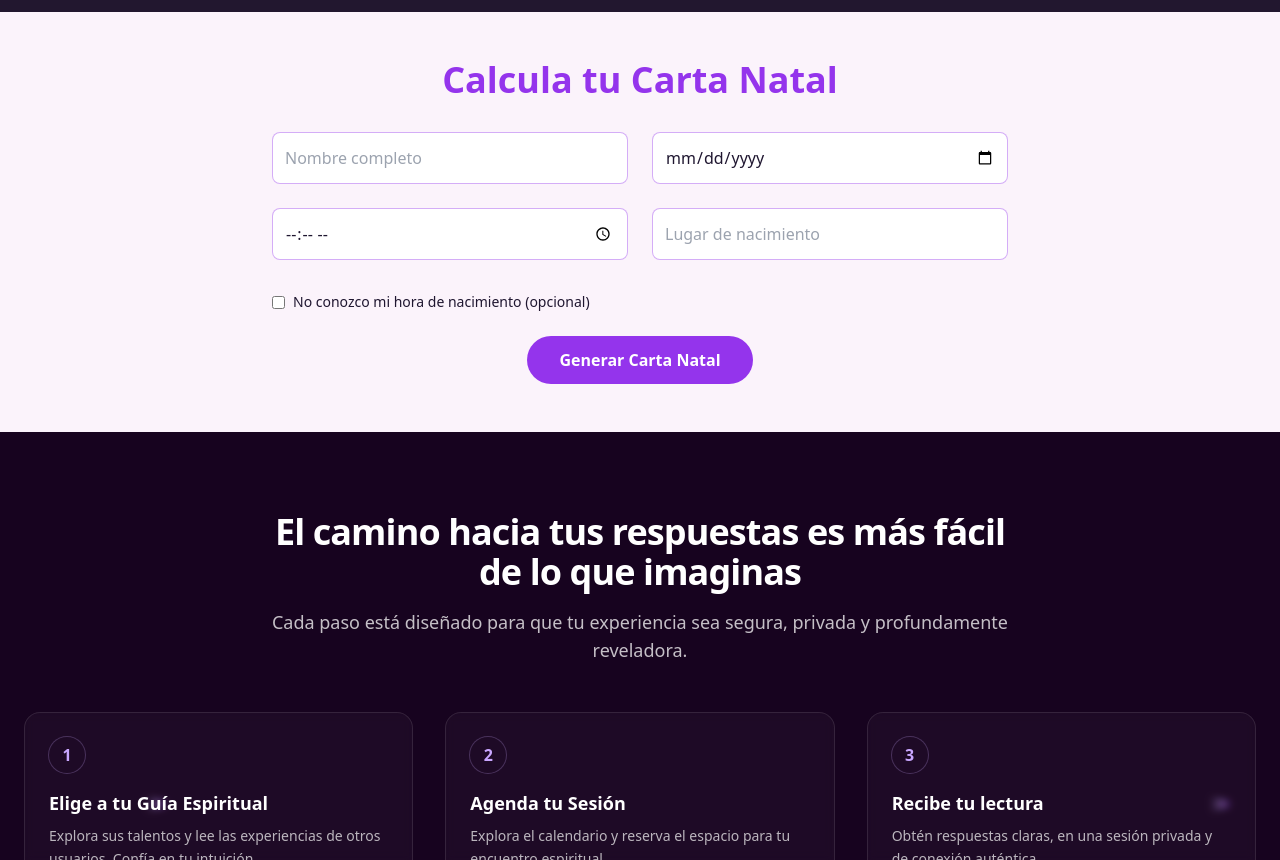
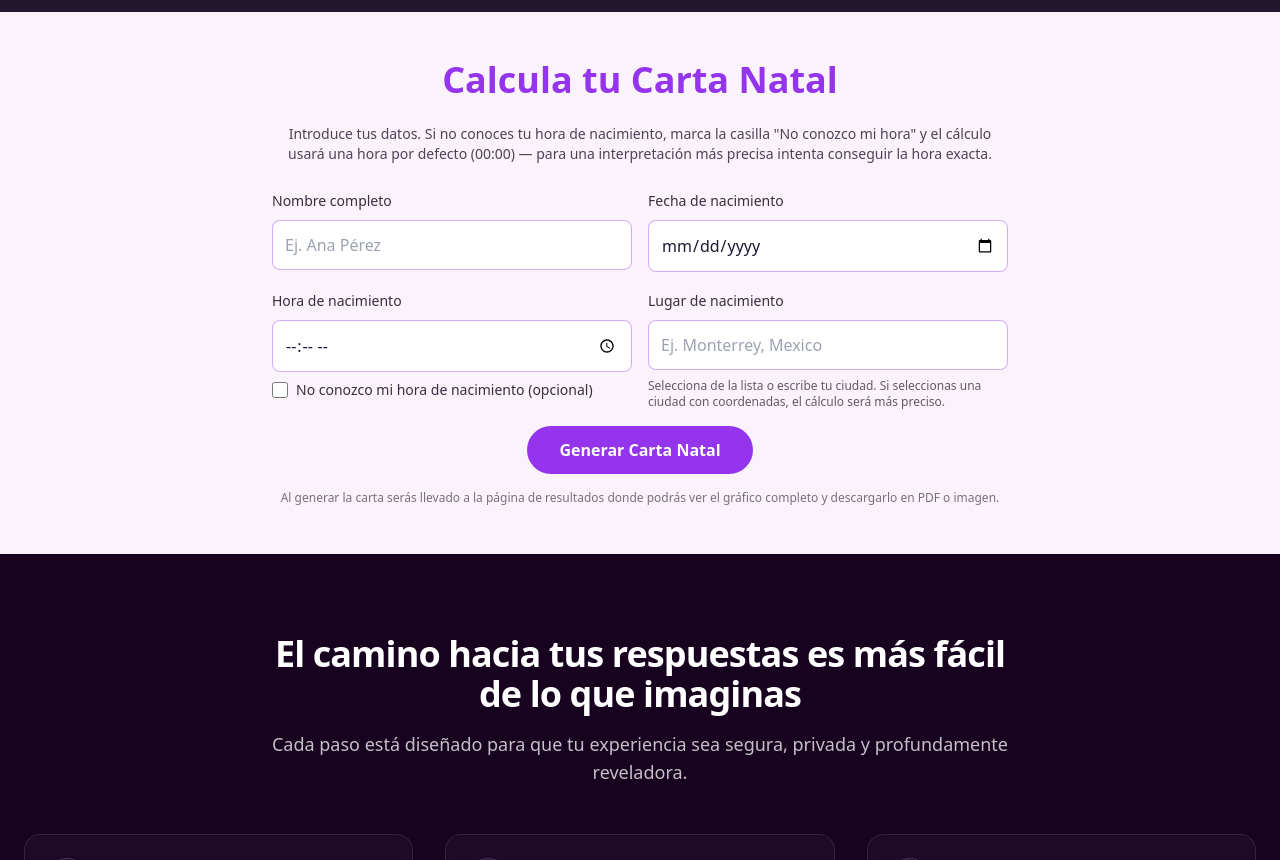
Before and after one commit to arcana302-art/arcana-v2, a Next.js app: page / in a window 1280 px wide. Shown: the part 1220-2080 px from the top of the page. Built offline with nearby package versions, Linux system fonts and the light colour scheme.

Commit message:
Update CartaNatalAvanzada.tsx

```diff
--- a/app/components/CartaNatalAvanzada.tsx
+++ b/app/components/CartaNatalAvanzada.tsx
@@ -3,91 +3,209 @@
 import { useState } from 'react';
 import { useRouter } from 'next/navigation';
 
+type PlaceOption = { label: string; value: string };
+
+const PLACE_OPTIONS: PlaceOption[] = [
+  { label: 'Monterrey, Mexico (MX)', value: 'Monterrey,MX|25.686614|-100.316113' },
+  { label: 'Ciudad de México, Mexico (MX)', value: 'Ciudad de Mexico,MX|19.432608|-99.133209' },
+  { label: 'Guadalajara, Mexico (MX)', value: 'Guadalajara,MX|20.659699|-103.349609' },
+  { label: 'Mérida, Mexico (MX)', value: 'Merida,MX|20.967370|-89.592586' },
+  { label: 'Monterrey (MX) - Aeropuerto (25.77, -100.11)', value: 'Monterrey,MX|25.77|-100.11' },
+  // Añade aquí más ciudades con formato "Ciudad,PAIS|lat|lon"
+];
+
 export default function CartaNatalAvanzada() {
   const router = useRouter();
 
   const [nombre, setNombre] = useState('');
-  const [fecha, setFecha] = useState('');
-  const [hora, setHora] = useState('');
-  const [lugar, setLugar] = useState('');
-  const [sinHora, setSinHora] = useState(false);
+  const [fecha, setFecha] = useState(''); // yyyy-mm-dd
+  const [hora, setHora] = useState(''); // HH:MM
+  const [noTime, setNoTime] = useState(false);
+  const [placeInput, setPlaceInput] = useState('');
+  const [placeValue, setPlaceValue] = useState(''); // lat|lon encoded string from datalist or custom
+  const [loading, setLoading] = useState(false);
+  const [error, setError] = useState<string | null>(null);
 
-  const enviar = () => {
-    if (!nombre || !fecha || !lugar) {
-      alert("Por favor completa todos los campos obligatorios");
+  // Si el usuario escribe algo libremente en placeInput y presiona generar, usaremos placeInput como "city" sin coords.
+  // Si el usuario selecciona una opción del datalist, usamos el value (que incluye lat|lon).
+  // Puedes ampliar PLACE_OPTIONS con más ciudades/coords para mejorar el autocompletado.
+
+  function handlePlaceSelectFromDatalist(val: string) {
+    // El valor real del option (value) lo ponemos en el atributo value del option.
+    // Cuando el usuario selecciona por UI, `val` será igual al value del option si el <option> lo definió así.
+    // Aquí guardamos tanto el texto visible (placeInput) como el valor (placeValue).
+    if (!val) {
+      setPlaceValue('');
+      setPlaceInput('');
       return;
     }
 
-    const query = new URLSearchParams({
-      nombre,
-      fecha,
-      lugar,
-      hora: sinHora ? "Sin hora" : hora,
-    });
+    // Si el string contiene '|', asumimos formato "Ciudad,PAIS|lat|lon"
+    if (val.includes('|')) {
+      const parts = val.split('|');
+      setPlaceValue(val);
+      setPlaceInput(parts[0]); // muestra la parte legible en el input
+    } else {
+      // Si no contiene, es texto libre (ciudad custom)
+      setPlaceValue('');
+      setPlaceInput(val);
+    }
+  }
 
-    router.push(`/carta-natal/resultado?${query.toString()}`);
+  const generarCarta = () => {
+    setError(null);
+
+    // Validaciones mínimas
+    if (!nombre.trim()) {
+      setError('Por favor ingresa tu nombre completo.');
+      return;
+    }
+    if (!fecha) {
+      setError('Por favor selecciona tu fecha de nacimiento.');
+      return;
+    }
+    // Si el usuario marcó "noTime" no pedir hora
+    if (!noTime && !hora) {
+      setError('Por favor indica tu hora de nacimiento o marca que no la conoces.');
+      return;
+    }
+
+    setLoading(true);
+
+    // Construir query string
+    // Para lugar, si tenemos placeValue (formato con coords) lo pasamos entero, si no, pasamos placeInput (texto)
+    const params = new URLSearchParams();
+    params.set('nombre', nombre.trim());
+    params.set('fecha', fecha); // formato ISO yyyy-mm-dd
+    params.set('noTime', noTime ? '1' : '0');
+    if (!noTime) params.set('hora', hora); // HH:MM
+    // Lugar: si tenemos coords, pasamos la cadena; si no, pasamos texto libre
+    if (placeValue) {
+      params.set('lugar', placeValue); // ej. "Monterrey,MX|25.6866|-100.3161"
+    } else if (placeInput.trim()) {
+      params.set('lugar', placeInput.trim());
+    }
+
+    // También envía la zona horaria del navegador como ayuda (no reemplaza cálculo profesional)
+    try {
+      const tz = Intl.DateTimeFormat().resolvedOptions().timeZone;
+      if (tz) params.set('tz', tz);
+    } catch (e) {
+      // ignore
+    }
+
+    // Redirigir a la página de resultados (app/carta-natal/resultado/page.tsx)
+    // La página de resultado debe leer query params y mostrar el reporte completo y opciones de descarga.
+    const url = `/carta-natal/resultado?${params.toString()}`;
+
+    // push client-side
+    router.push(url);
   };
 
   return (
     <section className="py-12 bg-[#FBF3FB] text-[#1f1630]">
       <div className="max-w-3xl mx-auto px-4">
-        <h2 className="text-3xl sm:text-4xl font-semibold mb-8 text-center text-[#9434ec]">
+        <h2 className="text-3xl sm:text-4xl font-semibold mb-6 text-center text-[#9434ec]">
           Calcula tu Carta Natal
         </h2>
 
-        <div className="grid grid-cols-1 sm:grid-cols-2 gap-6 mb-8">
+        <p className="text-center text-sm mb-6 text-[#22172f]/80">
+          Introduce tus datos. Si no conoces tu hora de nacimiento, marca la casilla "No conozco mi hora" y el cálculo usará una hora por defecto (00:00) — para una interpretación más precisa intenta conseguir la hora exacta.
+        </p>
+
+        <div className="grid grid-cols-1 sm:grid-cols-2 gap-4 mb-4">
+          <label className="block">
+            <span className="text-sm text-[#22172f]/90">Nombre completo</span>
             <input
               type="text"
-            placeholder="Nombre completo"
+              placeholder="Ej. Ana Pérez"
               value={nombre}
               onChange={(e) => setNombre(e.target.value)}
-            className="p-3 rounded-lg border border-[#9434ec]/40 focus:ring-2 focus:ring-[#9434ec] outline-none"
+              className="mt-2 w-full p-3 rounded-lg border border-[#9434ec]/40 focus:ring-2 focus:ring-[#9434ec] outline-none"
             />
+          </label>
 
+          <label className="block">
+            <span className="text-sm text-[#22172f]/90">Fecha de nacimiento</span>
             <input
               type="date"
               value={fecha}
               onChange={(e) => setFecha(e.target.value)}
-            className="p-3 rounded-lg border border-[#9434ec]/40 focus:ring-2 focus:ring-[#9434ec] outline-none"
+              className="mt-2 w-full p-3 rounded-lg border border-[#9434ec]/40 focus:ring-2 focus:ring-[#9434ec] outline-none"
             />
+          </label>
 
-          {!sinHora && (
+          <label className="block">
+            <span className="text-sm text-[#22172f]/90">Hora de nacimiento</span>
             <input
               type="time"
               value={hora}
               onChange={(e) => setHora(e.target.value)}
-              className="p-3 rounded-lg border border-[#9434ec]/40 focus:ring-2 focus:ring-[#9434ec] outline-none"
+              disabled={noTime}
+              className={`mt-2 w-full p-3 rounded-lg border border-[#9434ec]/40 focus:ring-2 focus:ring-[#9434ec] outline-none ${noTime ? 'opacity-60' : ''}`}
             />
-          )}
-
+            <div className="mt-2 flex items-center gap-2">
               <input
-            type="text"
-            placeholder="Lugar de nacimiento"
-            value={lugar}
-            onChange={(e) => setLugar(e.target.value)}
-            className="p-3 rounded-lg border border-[#9434ec]/40 focus:ring-2 focus:ring-[#9434ec] outline-none"
+                id="no-time-checkbox"
+                type="checkbox"
+                checked={noTime}
+                onChange={(e) => setNoTime(e.target.checked)}
+                className="h-4 w-4 rounded border-[#9434ec] text-[#9434ec]"
               />
-        </div>
-
-        {/* Casilla para indicar que no conoce la hora */}
-        <div className="flex items-center gap-2 mb-6">
-          <input
-            type="checkbox"
-            id="sinHora"
-            checked={sinHora}
-            onChange={(e) => setSinHora(e.target.checked)}
-          />
-          <label htmlFor="sinHora" className="text-sm">
+              <label htmlFor="no-time-checkbox" className="text-sm text-[#22172f]/90">
                 No conozco mi hora de nacimiento (opcional)
               </label>
             </div>
+          </label>
 
+          <label className="block">
+            <span className="text-sm text-[#22172f]/90">Lugar de nacimiento</span>
+            <input
+              list="places"
+              value={placeInput}
+              onChange={(e) => {
+                const v = e.target.value;
+                setPlaceInput(v);
+                setPlaceValue(''); // reset value until user selects an option
+              }}
+              onBlur={(e) => {
+                // Si el usuario escribió exactamente uno de los option.value, tomar el coords.
+                const v = e.target.value;
+                const matched = PLACE_OPTIONS.find((opt) => opt.value === v);
+                if (matched) {
+                  handlePlaceSelectFromDatalist(matched.value);
+                }
+              }}
+              placeholder="Ej. Monterrey, Mexico"
+              className="mt-2 w-full p-3 rounded-lg border border-[#9434ec]/40 focus:ring-2 focus:ring-[#9434ec] outline-none"
+            />
+            <datalist id="places">
+              {PLACE_OPTIONS.map((p) => (
+                // mostramos label para visual, pero el value guarda la cadena con coordenadas
+                <option key={p.value} value={p.value}>
+                  {p.label}
+                </option>
+              ))}
+            </datalist>
+            <p className="text-xs mt-2 text-[#22172f]/70">Selecciona de la lista o escribe tu ciudad. Si seleccionas una ciudad con coordenadas, el cálculo será más preciso.</p>
+          </label>
+        </div>
+
+        {error && <div className="text-center text-sm text-red-600 mb-4">{error}</div>}
+
+        <div className="flex items-center justify-center">
           <button
-          onClick={enviar}
+            onClick={generarCarta}
+            disabled={loading}
             className="bg-[#9434ec] hover:bg-[#7a2bc0] text-white font-semibold py-3 px-8 rounded-full transition w-full sm:w-auto block mx-auto"
           >
-          Generar Carta Natal
+            {loading ? 'Generando...' : 'Generar Carta Natal'}
           </button>
+        </div>
+
+        <p className="text-xs text-center mt-4 text-[#22172f]/60">
+          Al generar la carta serás llevado a la página de resultados donde podrás ver el gráfico completo y descargarlo en PDF o imagen.
+        </p>
       </div>
     </section>
   );
```
Lines whose indentation alone changed are shown as unchanged.
